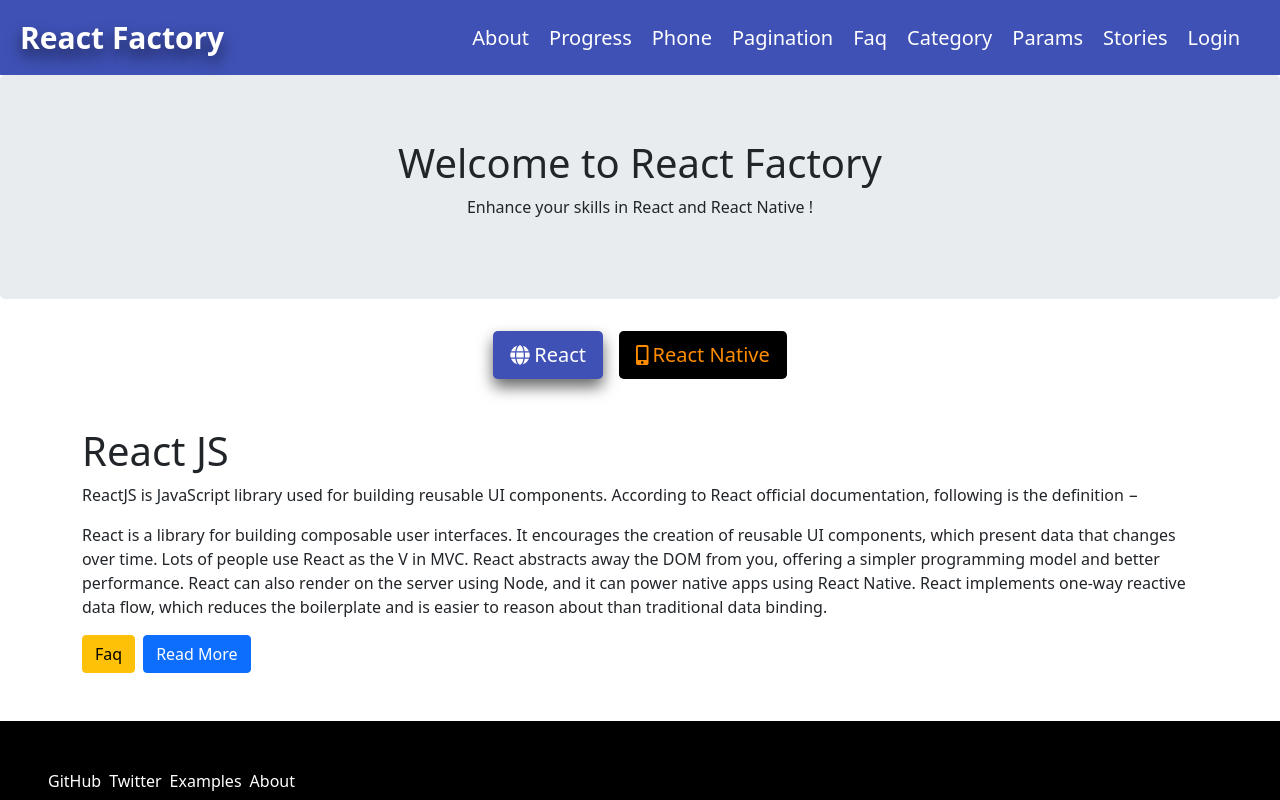
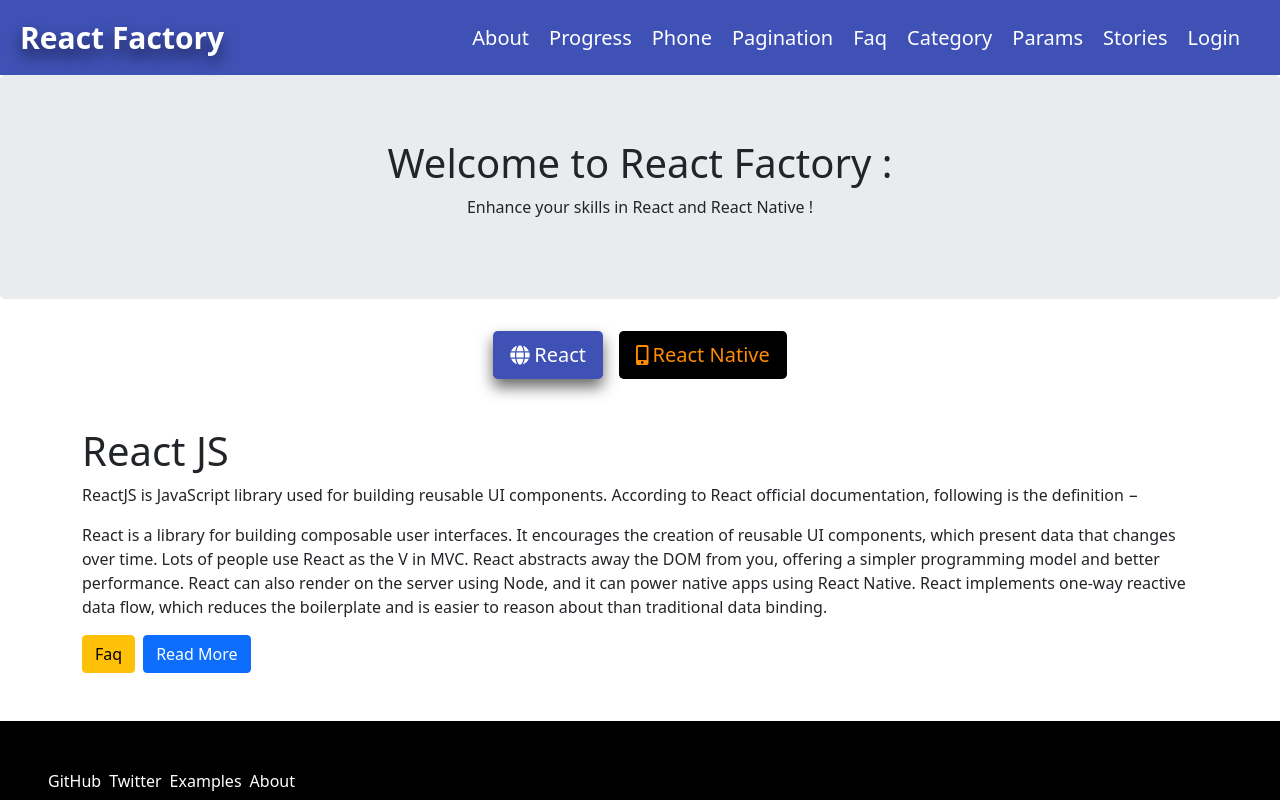
Before and after one commit to arifweb2020/React-Factory, a React (Create React App) app: page / in a window 1280 px wide. Shown: the top 800 px of the page. Built offline with nearby package versions, Linux system fonts and the light colour scheme.

Commit message:
local storage

```diff
--- a/src/pages/Home/index.jsx
+++ b/src/pages/Home/index.jsx
@@ -13,7 +13,7 @@ function Home() {
     return (
         <div className="homeContainer">
             <div className="jumbotron text-center">
-                <h1>Welcome to React Factory</h1>
+                <h1>Welcome to React Factory : {localStorage.getItem("ReactFactory")}</h1>
                 <p>Enhance your skills in React and React Native !</p>
             </div>
             <div className="container">
--- a/src/pages/Tfv/TfvDetails/TfvDetails.jsx
+++ b/src/pages/Tfv/TfvDetails/TfvDetails.jsx
@@ -2,6 +2,7 @@ import React from 'react';
 
 function TfvDetails(props) {
     const { name, email, material } = props.location.state.userData
+    localStorage.setItem("ReactFactory" , name)
     return (
         <>
             <div className="jumbotron text-center">
```
